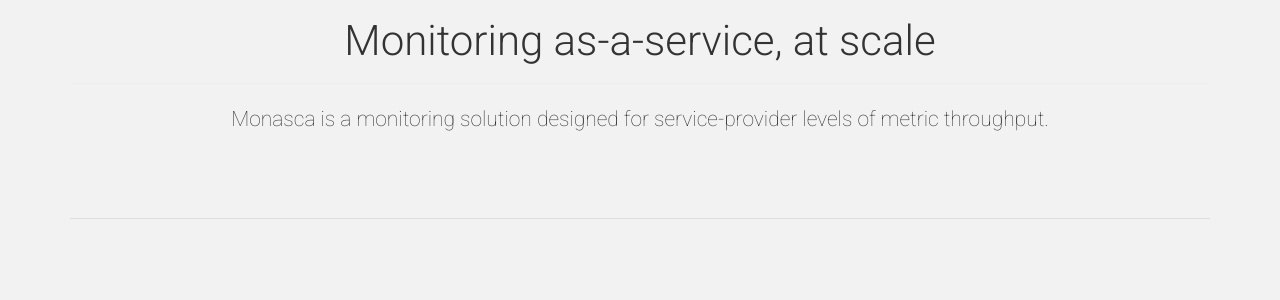
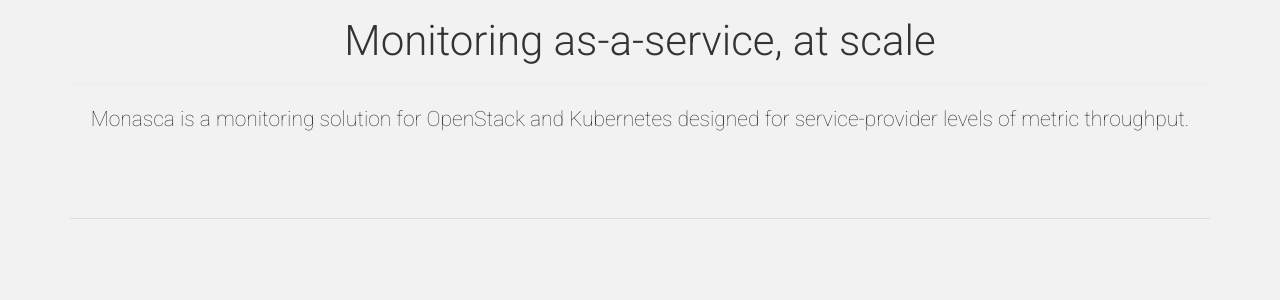
Before and after one commit to monasca/monasca.github.io, a Jekyll site: the page built from index.html, in a window 1280 px wide. Shown: the part 428-728 px from the top of the page. Built offline with Jekyll 4.4.1, drawn with Linux system fonts in a browser that asks for light colours; the list of posts is cut into pages by our own code.

Commit message:
tweak verbiage

```diff
--- a/_includes/nav.html
+++ b/_includes/nav.html
@@ -30,7 +30,11 @@
             <li class="dropdown-header">{{ child.header }}</li>
             {% endif %}
             {% if child.text %}
+            {% if child.href %}
             <li><a href="{{ child.href | relative_url }}">{{ child.text }}</a>
+            {% elsif child.exthref %}
+            <li><a href="{{ child.exthref }}">{{ child.text }}</a></li>
+            {% endif %}
             {% endif %}
             {% endfor %}
           </ul>
--- a/index.html
+++ b/index.html
@@ -11,8 +11,8 @@
           <h2>Monitoring as-a-service, at scale</h2>
         </div>
         <p>
-          Monasca is a monitoring solution designed for service-provider levels
-          of metric throughput.
+          Monasca is a monitoring solution for OpenStack and Kubernetes designed
+          for service-provider levels of metric throughput.
         </p>
         <hr>
       </div>
```
Also changed, not shown: _data/nav.yml (+17 -0 lines).
